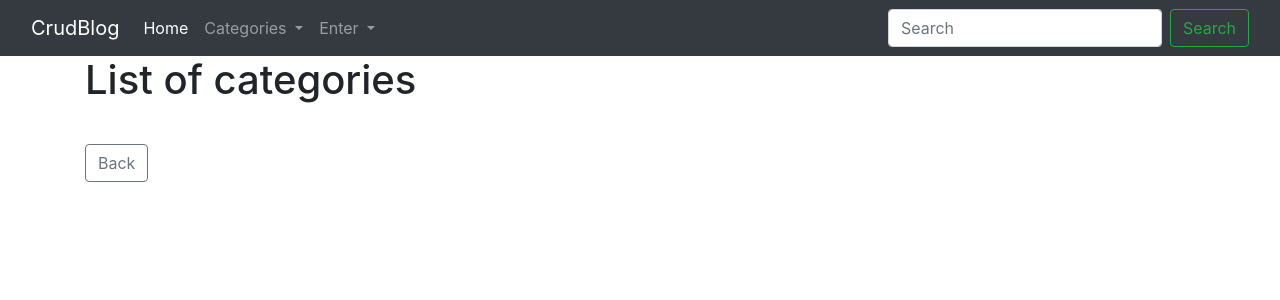
After one commit to MatzkinGurza/MyDjangoCrud, a Django app: page /category-list/ in a window 1280 px wide. The commit adds this page. Shown: the top 300 px of the page. Run offline with Django 5.2, Linux system fonts and the light colour scheme; data that the repository does not hold is empty.

Commit message:
fixed some issues with categorys

```diff
--- a/CrudBlog/templates/base.html
+++ b/CrudBlog/templates/base.html
@@ -22,7 +22,7 @@
 
   <header>
     <nav class="navbar navbar-expand-lg navbar-dark bg-dark" data-bs-theme="dark">
-        <div class="container-fluid ">
+        <div class="container-fluid" data-bs-theme="dark">
           <div>
             <a class="navbar-brand" href="{% url 'home' %}">CrudBlog</a>
             {% if user.is_authenticated %}
@@ -37,28 +37,30 @@
               <li class="nav-item">
                 <a class="nav-link active" aria-current="page" href="{% url 'home' %}">Home</a>
               </li>
-              {% if user.is_authenticated %}
-              <li class="nav-item">
-                <a class="nav-link" href="{% url 'add_category' %}">Add Category</a>
-              </li>
-              {% endif %}
-              {% if cat_menu %}
               <li class="nav-item dropdown">
                 <a class="nav-link dropdown-toggle" href="#" role="button" data-toggle="dropdown" aria-expanded="false">
                   Categories
                   </a>
-                    <ul class="dropdown-menu">
-                      {% for x in cat_menu %}
-                      <li><a class="dropdown-item" href="{% url 'categories' x %}">{{x}}</a></li>
+                    <ul class="dropdown-menu" style="max-height: 200px; overflow-y: auto; border-radius: 0px;">
+                      <li><a class="dropdown-item" href="{% url 'category_list' %}">List of all categories</a></li>
+                      {% if user.is_authenticated %}
+                      <li>
+                        <a class="dropdown-item" href="{% url 'add_category' %}">Add Category</a>
+                      </li>
+                      {% endif %}
+                      {% if cat_menu %}
+                      <li><hr class="dropdown-divider"></li>
+                        {% for cat in cat_menu %}
+                        <li><a class="dropdown-item" href="{% url 'categories' cat %}">{{cat}}</a></li>
                         {% endfor %}
+                    {% endif %}
                   </ul>
-              {% endif %}
               {% if user.is_authenticated %}
               <li class="nav-item dropdown">
                 <a class="nav-link dropdown-toggle" href="#" role="button" data-toggle="dropdown" aria-expanded="false">
                   Account
                 </a>
-                <ul class="dropdown-menu">
+                <ul class="dropdown-menu" style="max-height: 200px; overflow-y: auto; border-radius: 0px;">
                   <li>
                   <form method="post" class="dropdown-item" action="{% url 'logout' %}">
                     {% csrf_token %}
@@ -70,7 +72,7 @@
                 <a class="nav-link dropdown-toggle" href="#" role="button" data-toggle="dropdown" aria-expanded="false">
                   Enter
                   </a>
-                  <ul class="dropdown-menu">
+                  <ul class="dropdown-menu" style="max-height: 200px; overflow-y: auto; border-radius: 0px;">
                   <li><a class="dropdown-item" href="{% url 'login' %}">Login</a></li>
                   <li><a class="dropdown-item" href="{% url 'register' %}">Register</a></li>
                 {% endif %}
--- a/CrudBlog/templates/categories.html
+++ b/CrudBlog/templates/categories.html
@@ -4,7 +4,10 @@
 {% block content %}
 
     {% if category_posts %}
+        <br/>
         <h1>{{cats}}</h1>
+        <a class="btn btn-outline-secondary" href="{% url 'home' %}">Back</a>
+        <br/><br/>
             {% for post in category_posts %}
                 <div class="card mb-3">
                     <div class="row g-0">
@@ -34,6 +37,4 @@
         <h2> {{cats}} has no posts or {{cats}} is not a category </h2>
     {% endif %}
 
-    <a class="btn btn-outline-secondary" href="{% url 'home' %}">Back</a>
-
 {% endblock %}
--- /dev/null
+++ b/CrudBlog/templates/category_list.html
@@ -0,0 +1,15 @@
+{% extends 'base.html' %}
+{% block title %}Blog - Category List{% endblock %}
+
+{% block content %}
+
+<h1>List of categories</h1>
+    <ul>
+    {% for cat in category_list %}
+    <li><a class="dropdown-item" href="{% url 'categories' cat %}">{{cat}}</a></li>
+    {% endfor %}
+    </ul>
+    <br/>
+    <a class="btn btn-outline-secondary" href="{% url 'home' %}">Back</a>
+
+{% endblock %}
--- a/CrudBlog/urls.py
+++ b/CrudBlog/urls.py
@@ -1,4 +1,4 @@
-from .views import HomeView, ArticleDetailView, AddPostView, UpdatePostView, DeletePostView, AddCategoryView, CategoryView
+from .views import HomeView, ArticleDetailView, AddPostView, UpdatePostView, DeletePostView, AddCategoryView, CategoryView, CategoryListView
 #from . import views
 from django.urls import path
 
@@ -12,5 +12,6 @@ urlpatterns = [
     path('article/<int:pk>/delete', DeletePostView.as_view(), name='delete_post'),
     path('add_category', AddCategoryView.as_view(), name='add_category'),
     path('category/<str:cats>/', CategoryView, name='categories'),
+    path('category-list/', CategoryListView, name='category_list'),
 
 ]
--- a/CrudBlog/views.py
+++ b/CrudBlog/views.py
@@ -5,6 +5,7 @@ from .forms import PostForm, PostFormUpdate
 from django.urls import reverse_lazy
 import requests
 from django.conf import settings
+from django.http import Http404
 
 
 class HomeView(ListView):
@@ -73,8 +74,14 @@ class AddCategoryView(CreateView):
         context["cat_menu"] = cat_menu
         return context
 
+def CategoryListView(request):
+    category_list = Category.objects.all()
+    return render(request, 'category_list.html', {"category_list": category_list})
+
 def CategoryView(request, cats):
     category_posts = Post.objects.filter(category=cats)
+    if not category_posts.exists():  # Se não houver posts com a categoria solicitada
+        raise Http404("Uma de duas opções: \n1) Categoria não encontrada \n2) Não há posts nesta categoria")
     return render(request, 'categories.html', {'cats':cats.title(), "category_posts": category_posts})
 
 class UpdatePostView(UpdateView):
```
Lines whose indentation alone changed are shown as unchanged.
